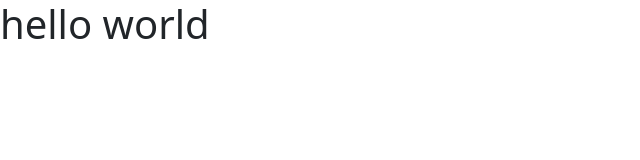
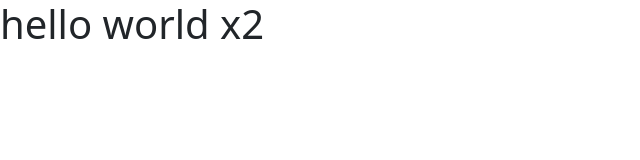
Before and after one commit to leocabibihan-school-account/durian, a plain HTML site: page prototype/404.html in a window 1280 px wide. Shown: the full height of the page, 0-640 px from the left. Drawn offline with nearby package versions, Linux system fonts and the light colour scheme.

Commit message:
test-push

```diff
--- a/prototype/404.html
+++ b/prototype/404.html
@@ -8,6 +8,6 @@
   <link rel="stylesheet" href="style.css">
 </head>
 <body>
-  <h1>hello world</h1>
+  <h1>hello world x2</h1>
 </body>
 </html>
```
